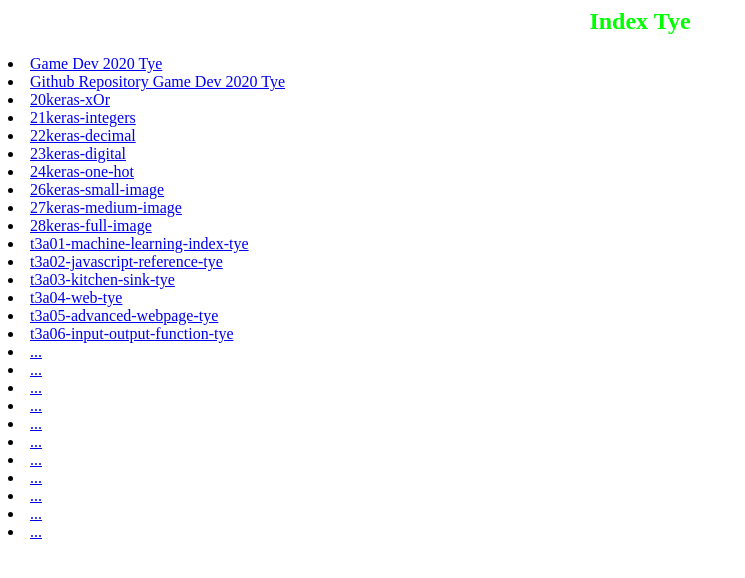
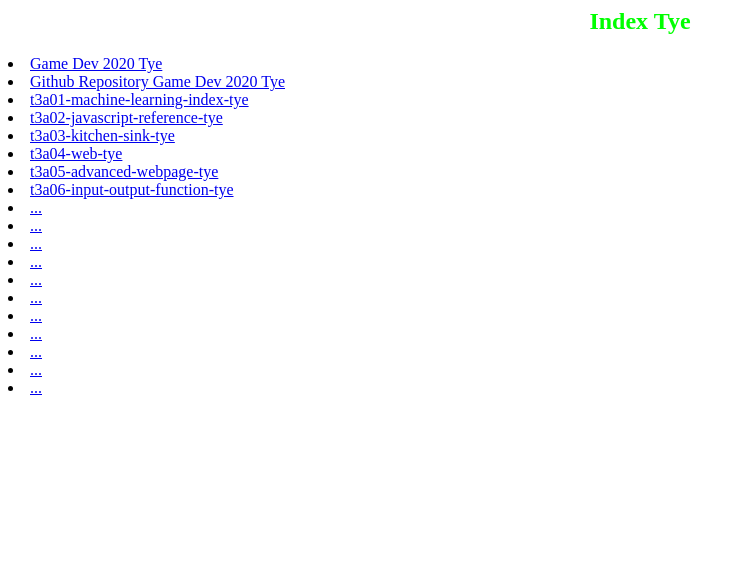
Before and after one commit to Tyeh0214/Game-Dev-2020-Tye, a plain HTML site: page public/index.html in a window 1280 px wide. Shown: the whole page, without its empty margins (0-745 px from the left). Drawn offline with Linux system fonts and the light colour scheme.

Commit message:
Add files via upload

```diff
--- a/public/index.html
+++ b/public/index.html
@@ -4,14 +4,6 @@
 
 <li><a href="https://tyeh0214.github.io/Game-Dev-2020-Tye/public/index.html">Game Dev 2020 Tye</a>
 <li><a href="https://github.com/Tyeh0214/Game-Dev-2020-Tye">Github Repository Game Dev 2020 Tye</a>
-<li><a href="ml/20keras-xOr.html">20keras-xOr</a>
-<li><a href="ml/21keras-integers.html">21keras-integers</a>
-<li><a href="ml/22keras-decimal.html">22keras-decimal</a>
-<li><a href="ml/23keras-digital.html">23keras-digital</a>
-<li><a href="ml/24keras-one-hot.html">24keras-one-hot</a>
-<li><a href="ml/26keras-small-image.html">26keras-small-image</a>
-<li><a href="ml/27keras-medium-image.html">27keras-medium-image</a>
-<li><a href="ml/28keras-full-image.html">28keras-full-image</a>
 <li><a href="ml/t3a01-machine-learning-index-tye.html">t3a01-machine-learning-index-tye</a>
 <li><a href="t3a02-javascript-reference-tye.html">t3a02-javascript-reference-tye</a>
 <li><a href="t3a03-kitchen-sink-tye.html">t3a03-kitchen-sink-tye</a>
```
